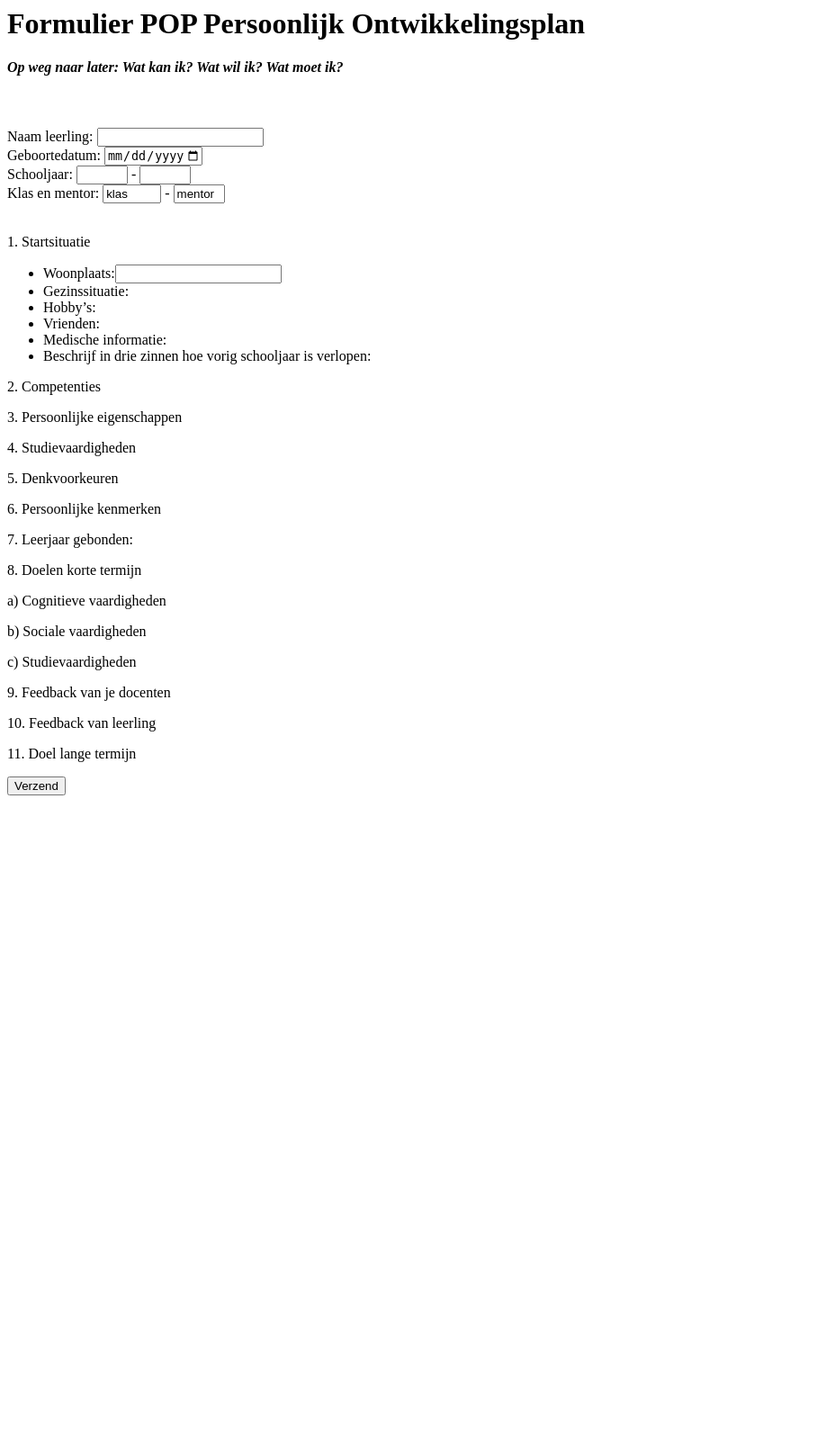
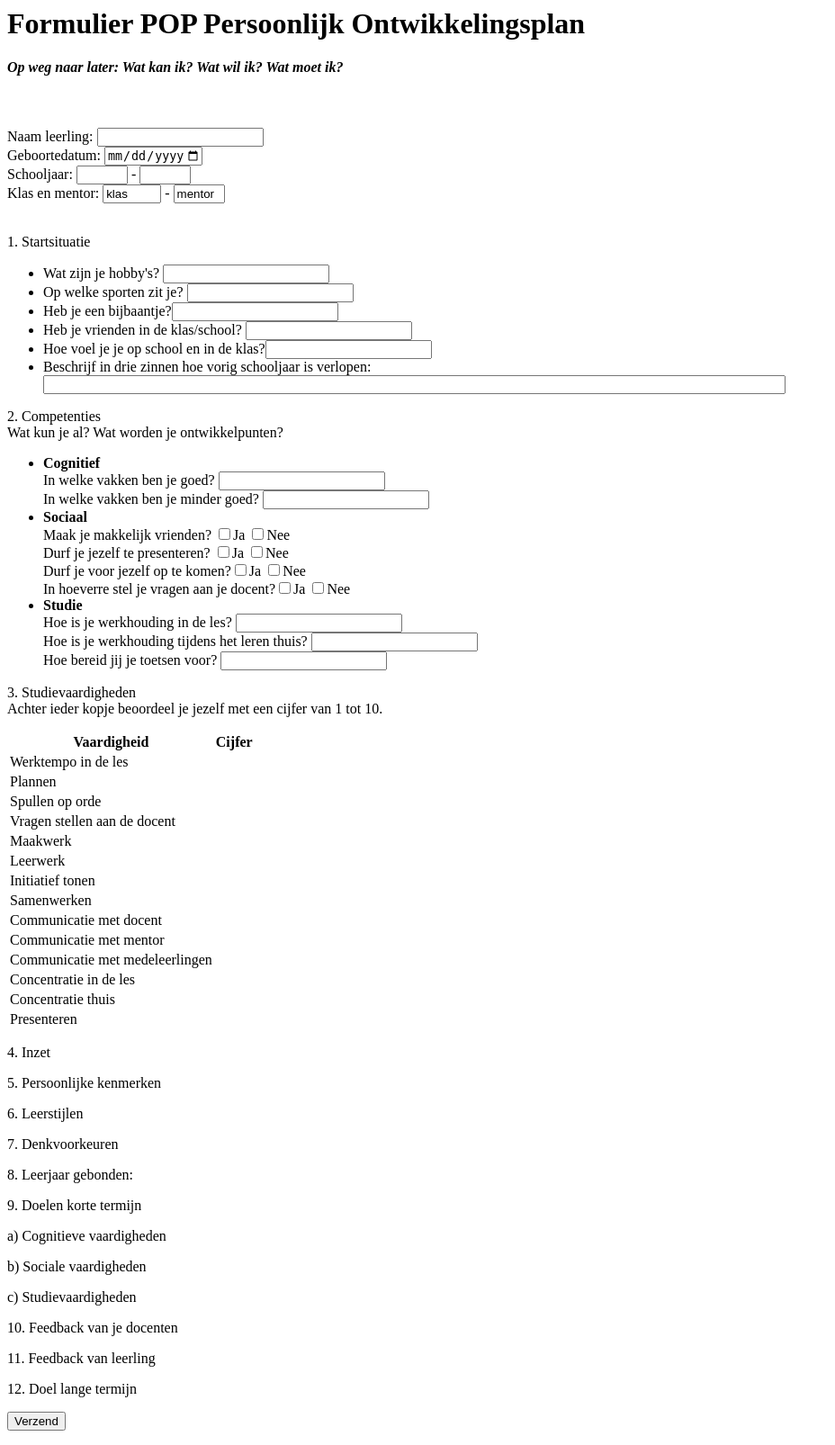
Before and after one commit to xaripha/POP, a PHP site: page /leerling2b.php in a window 1280 px wide. Shown: the whole page at 90% size, without its empty margins (0-928 px from the left). Before the commit the page ends 884 px from the top, so only its background shows below. Run offline with PHP 8.4, Linux system fonts and the light colour scheme.

Commit message:
Update leerling2b.php

```diff
--- a/leerling2b.php
+++ b/leerling2b.php
@@ -14,36 +14,72 @@ Klas en mentor: <input type="text" name="klas" value="klas"size="5" /> - <input
 <body>
 <p> 1. Startsituatie </p>
 <ul>
-  <li>Woonplaats:<input type="text" name="woonplaats" /> <br/></li>
-  <li>Gezinssituatie:</li>
-  <li>Hobby’s:</li>
-  <li>Vrienden: </li>
-  <li>Medische informatie:</li>
-  <li> Beschrijf in drie zinnen hoe vorig schooljaar is verlopen:</li>
-
-
+  <li>Wat zijn je hobby's? <input type="text" name="hobby's " /> <br/></li>
+  <li>Op welke sporten zit je? <input type="text" name="sporten" /> <br/></li>
+  <li>Heb je een bijbaantje?<input type="text" name="bijbaan" /> <br/></li>
+  <li>Heb je vrienden in de klas/school? <input type="text" name="vrienden" /> <br/></li>
+  <li>Hoe voel je je op school en in de klas?<input type="text" name="gevoel" /> <br/></li>
+  <li> Beschrijf in drie zinnen hoe vorig schooljaar is verlopen:<br/><input type="text" name="beschrijving" size="100" /> <br/></li>
 </ul>
 
-<p> 2. Competenties </p>
+<p> 2. Competenties </br>
+Wat kun je al? Wat worden je ontwikkelpunten? </p>
+<ul>
+<li><b>Cognitief </b></br>
+In welke vakken ben je goed? <input type="text" name="vakkengoed" /> </br>
+In welke vakken ben je minder goed? <input type="text" name="vakkenmindergoed" /></li>
+<li><b>Sociaal </b></br>
+Maak je makkelijk vrienden? <input type="checkbox" name="vriendenja" value="Ja">Ja <input type="checkbox" name="vriendennee" value="Nee">Nee </br>
+Durf je jezelf te presenteren? <input type="checkbox" name="presenterenja" value="Ja">Ja <input type="checkbox" name="presenterennee" value="Nee">Nee </br>
+Durf je voor jezelf op te komen?<input type="checkbox" name="opkomenja" value="Ja">Ja <input type="checkbox" name="opkomennee" value="Nee">Nee </br>
+In hoeverre stel je vragen aan je docent?<input type="checkbox" name="vragenja" value="Ja">Ja <input type="checkbox" name="vragennee" value="Nee">Nee </br>
+</li>
+<li><b>Studie </b> </br>
+Hoe is je werkhouding in de les? <input type="text" name="les " /></br>
+Hoe is je werkhouding tijdens het leren thuis? <input type="text" name="thuis" /></br>
+Hoe bereid jij je toetsen voor? <input type="text" name="voorbereiden" /> </li>
+</ul>
+<p> 3. Studievaardigheden </br>
+Achter ieder kopje beoordeel je jezelf met een cijfer van 1 tot 10. </p>
+<table>
+<tr>
+<th> Vaardigheid</th>
+<th> Cijfer</th>
+</tr>
+<tr>
+<td> Werktempo in de les </td><td> </td></tr>
+<tr><td>Plannen </td> <td></td></tr>
+<tr><td>Spullen op orde</td> <td></td></tr>
+<tr><td>Vragen stellen aan de docent</td> <td></td></tr>
+<tr><td>Maakwerk</td> <td></td></tr>
+<tr><td>Leerwerk</td> <td></td></tr>
+<tr><td>Initiatief tonen</td> <td></td></tr>
+<tr><td>Samenwerken</td> <td></td></tr>
+<tr><td>Communicatie met docent</td> <td></td></tr>
+<tr><td>Communicatie met mentor</td> <td></td></tr>
+<tr><td>Communicatie met medeleerlingen</td> <td></td></tr>
+<tr><td>Concentratie in de les</td> <td></td></tr>
+<tr><td>Concentratie thuis</td> <td></td></tr>
+<tr><td>Presenteren</td> <td></td></tr>
+</table>
 
-<p> 3. Persoonlijke eigenschappen </p>
+<p> 4. Inzet  </p>
 
-<p> 4. Studievaardigheden  </p>
+<p> 5. Persoonlijke kenmerken</p>
+<p> 6. Leerstijlen </p>
 
-<p> 5. Denkvoorkeuren  </p>
+<p> 7.  Denkvoorkeuren  </p>
 
-<p> 6. Persoonlijke kenmerken </p>
+<p> 8. Leerjaar gebonden:  </p>
 
-<p> 7. Leerjaar gebonden:  </p>
-
-<p> 8. Doelen korte termijn  </p>
+<p> 9. Doelen korte termijn  </p>
 <p> a) Cognitieve vaardigheden  </p>
 <p> b) Sociale vaardigheden </p>
 <p> c) Studievaardigheden </p>
-<p> 9. Feedback van je docenten  </p>
+<p> 10. Feedback van je docenten  </p>
 
-<p> 10. Feedback van leerling  </p>
- <p> 11. Doel lange termijn  </p>
+<p> 11. Feedback van leerling  </p>
+ <p> 12. Doel lange termijn  </p>
 <p> </p>
 
 </body>
```
